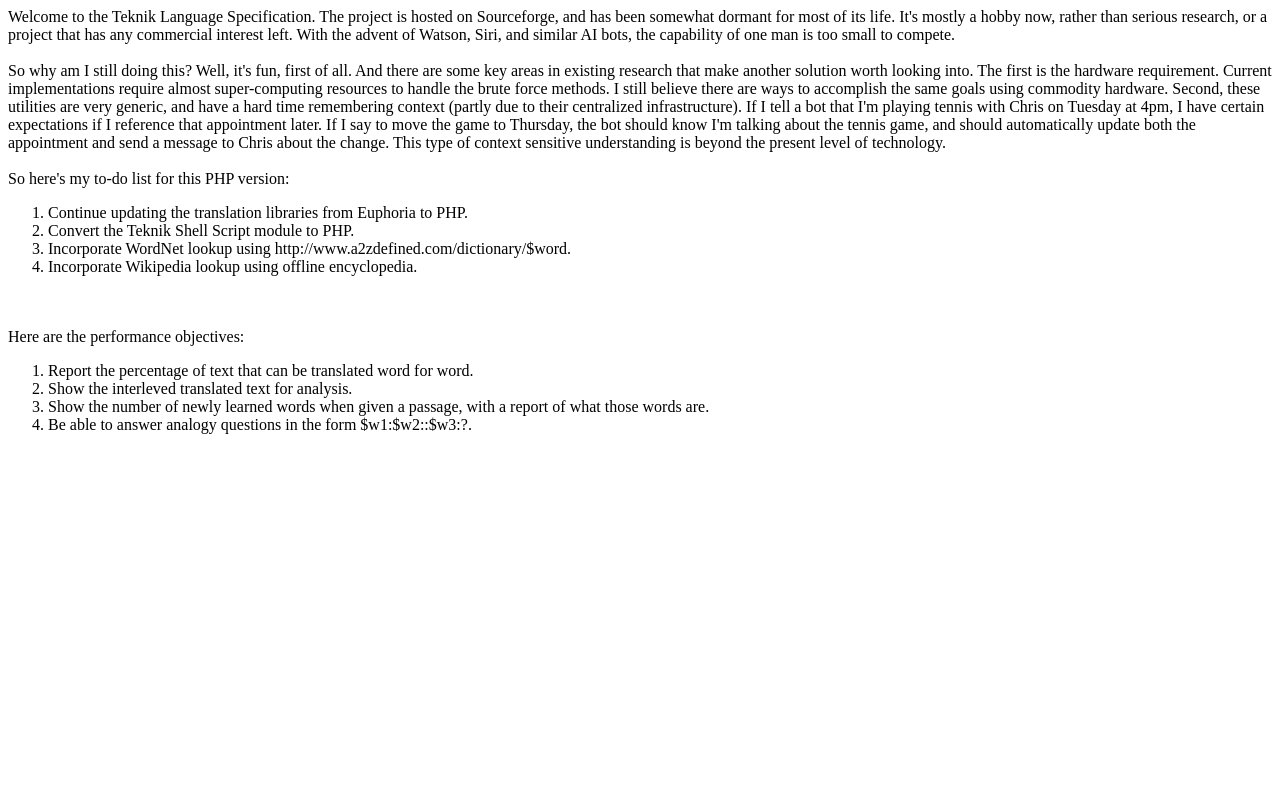
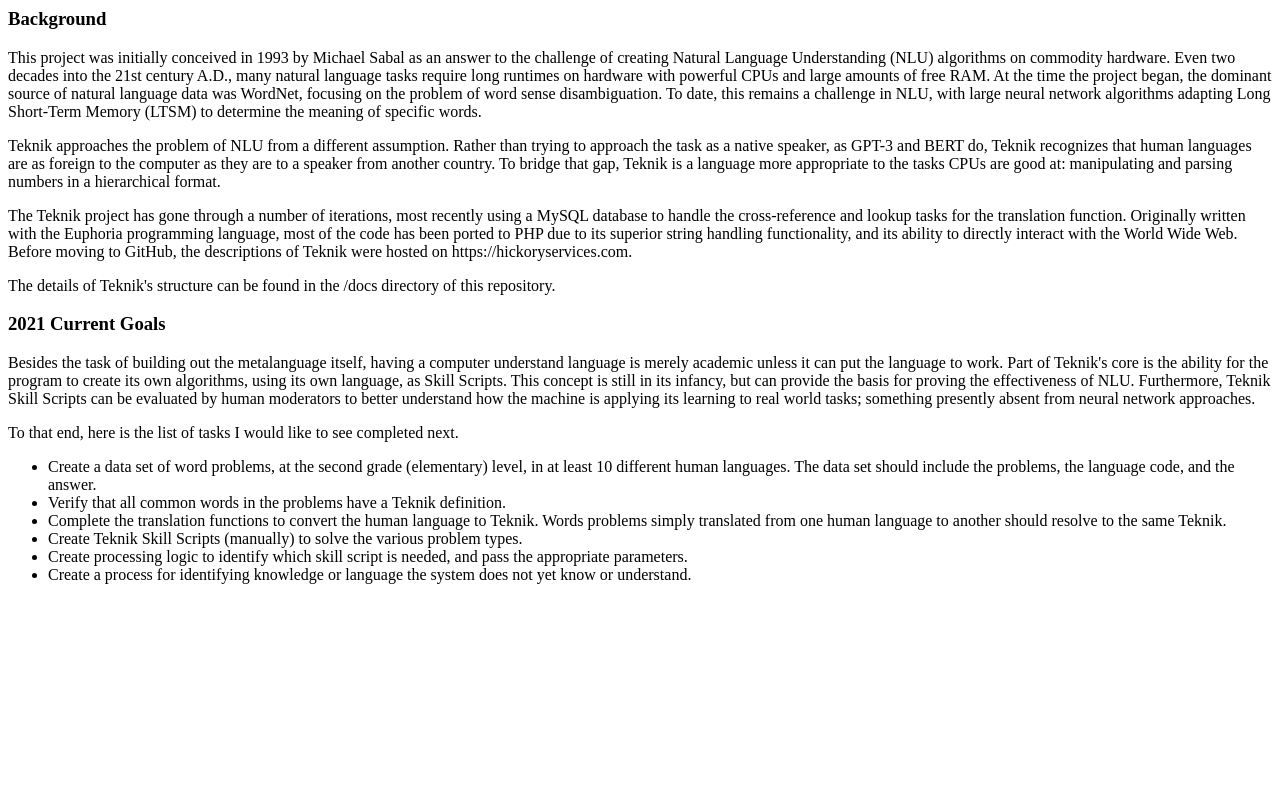
Before and after one commit to TheCAIRN/Teknik, a PHP site: page / in a window 1280 px wide. Run offline with PHP 8.4, Linux system fonts and the light colour scheme.

Commit message:
Update index.php

```diff
--- a/src/index.php
+++ b/src/index.php
@@ -3,24 +3,31 @@
 <title>About Teknik</title>
 </head>
 <body>
-Welcome to the Teknik Language Specification.  The project is hosted on Sourceforge, and has been somewhat dormant for most of its life.  It's mostly a hobby now, rather than serious research, or a project that has any commercial interest left.  With the advent of Watson, Siri, and similar AI bots, the capability of one man is too small to compete.  <br /><br />
-So why am I still doing this?  Well, it's fun, first of all.  And there are some key areas in existing research that make another solution worth looking into.  The first is the hardware requirement.  Current implementations require almost super-computing resources to handle the brute force methods.  I still believe there are ways to accomplish the same goals using commodity hardware.  Second, these utilities are very generic, and have a hard time remembering context (partly due to their centralized infrastructure).  If I tell a bot that I'm playing tennis with Chris on Tuesday at 4pm, I have certain expectations if I reference that appointment later.  If I say to move the game to Thursday, the bot should know I'm talking about the tennis game, and should automatically update both the appointment and send a message to Chris about the change.  This type of context sensitive understanding is beyond the present level of technology. <br /><br />
-
-So here's my to-do list for this PHP version:<br />
-<ol>
-<li>Continue updating the translation libraries from Euphoria to PHP.</li>
-<li>Convert the Teknik Shell Script module to PHP.</li>
-<li>Incorporate WordNet lookup using http://www.a2zdefined.com/dictionary/$word.</li>
-<li>Incorporate Wikipedia lookup using offline encyclopedia.</li>
-</ol>
-<br /><br />
-Here are the performance objectives:<br />
-<ol>
-<li>Report the percentage of text that can be translated word for word.</li>
-<li>Show the interleved translated text for analysis.</li>
-<li>Show the number of newly learned words when given a passage, with a report of what those words are.</li>
-<li>Be able to answer analogy questions in the form $w1:$w2::$w3:?.</li>
-</ol>
-<br /><br />
+<div>
+<h3>Background</h3>
+<p>
+This project was initially conceived in 1993 by Michael Sabal as an answer to the challenge of creating Natural Language Understanding (NLU) algorithms on commodity hardware. Even two decades into the 21st century A.D., many natural language tasks require long runtimes on hardware with powerful CPUs and large amounts of free RAM. At the time the project began, the dominant source of natural language data was WordNet, focusing on the problem of word sense disambiguation. To date, this remains a challenge in NLU, with large neural network algorithms adapting Long Short-Term Memory (LTSM) to determine the meaning of specific words.
+</p><p>
+Teknik approaches the problem of NLU from a different assumption. Rather than trying to approach the task as a native speaker, as GPT-3 and BERT do, Teknik recognizes that human languages are as foreign to the computer as they are to a speaker from another country. To bridge that gap, Teknik is a language more appropriate to the tasks CPUs are good at: manipulating and parsing numbers in a hierarchical format.
+</p><p>
+The Teknik project has gone through a number of iterations, most recently using a MySQL database to handle the cross-reference and lookup tasks for the translation function. Originally written with the Euphoria programming language, most of the code has been ported to PHP due to its superior string handling functionality, and its ability to directly interact with the World Wide Web. Before moving to GitHub, the descriptions of Teknik were hosted on https://hickoryservices.com.
+</p><p>
+The details of Teknik's structure can be found in the /docs directory of this repository.
+</p></div>
+<div>
+<h3>2021 Current Goals</h3>
+<p>
+Besides the task of building out the metalanguage itself, having a computer understand language is merely academic unless it can put the language to work. Part of Teknik's core is the ability for the program to create its own algorithms, using its own language, as Skill Scripts. This concept is still in its infancy, but can provide the basis for proving the effectiveness of NLU. Furthermore, Teknik Skill Scripts can be evaluated by human moderators to better understand how the machine is applying its learning to real world tasks; something presently absent from neural network approaches.
+</p><p>
+To that end, here is the list of tasks I would like to see completed next.
+</p><ul>
+    <li>Create a data set of word problems, at the second grade (elementary) level, in at least 10 different human languages. The data set should include the problems, the language code, and the answer.</li>
+    <li>Verify that all common words in the problems have a Teknik definition.</li>
+    <li>Complete the translation functions to convert the human language to Teknik. Words problems simply translated from one human language to another should resolve to the same Teknik.</li>
+    <li>Create Teknik Skill Scripts (manually) to solve the various problem types.</li>
+    <li>Create processing logic to identify which skill script is needed, and pass the appropriate parameters.</li>
+    <li>Create a process for identifying knowledge or language the system does not yet know or understand.</li>
+</ul>
+</div>
 </body>
 </html>
```
